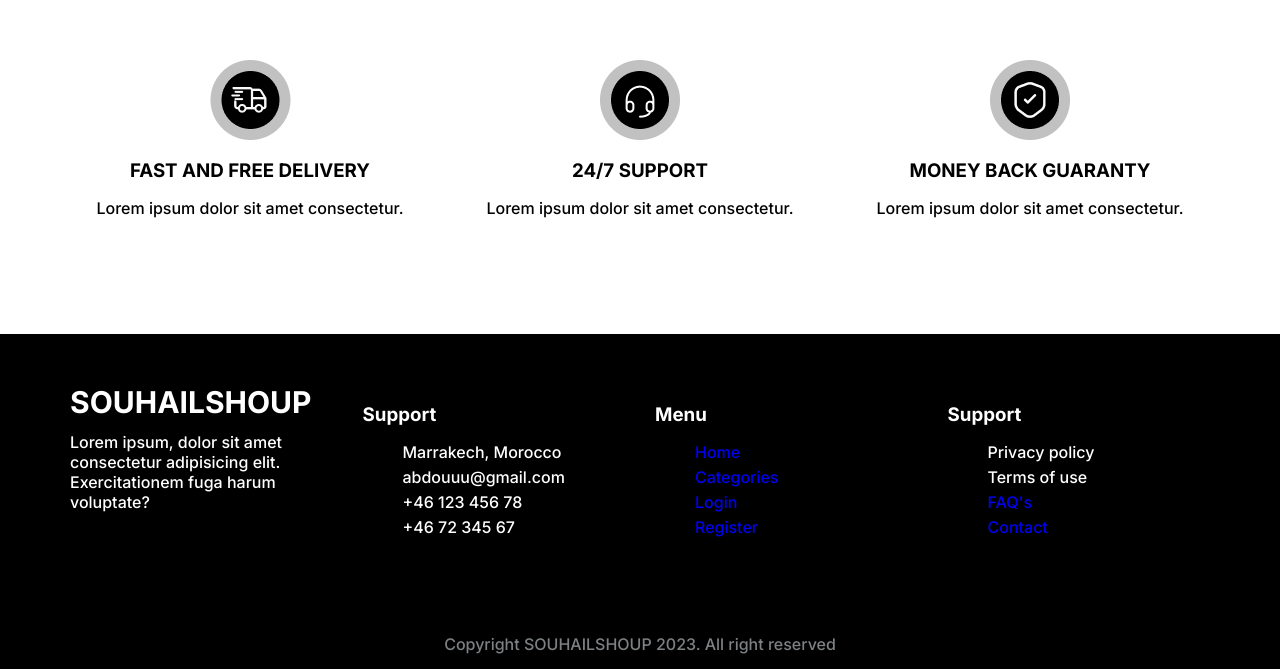
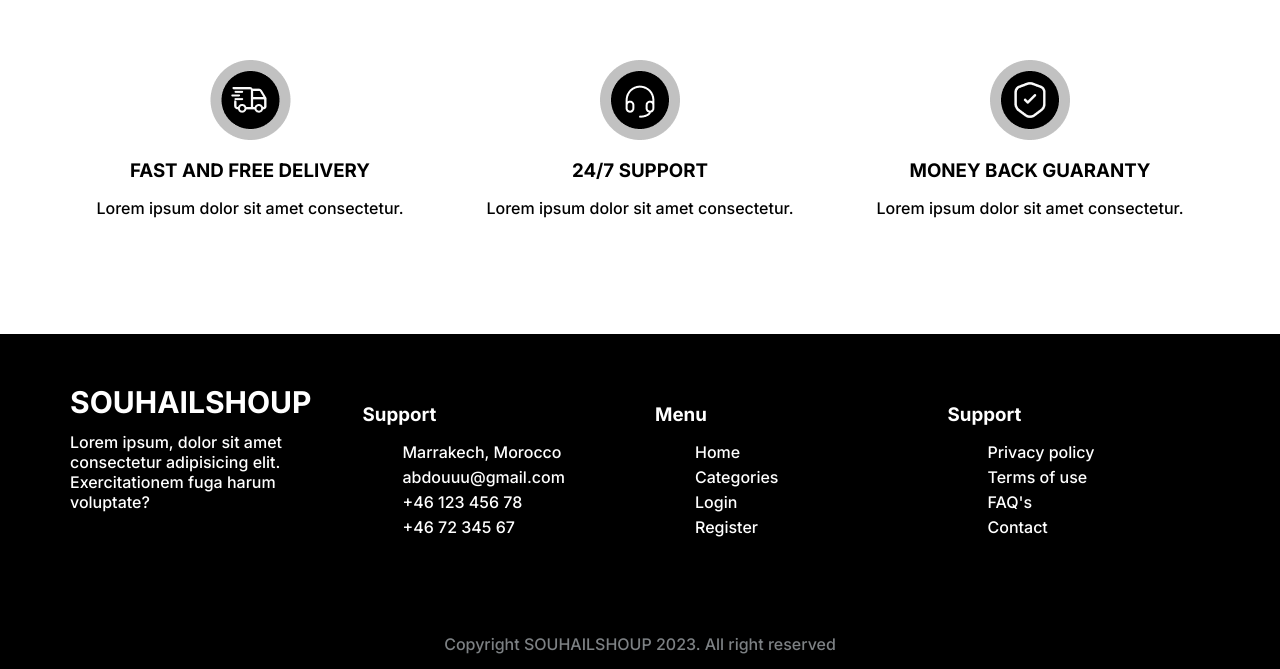
Before and after one commit to abdelghafouur/E-Commerce-website-template-Html-Css-Bootstrap, a plain HTML site: page index.html in a window 1280 px wide. Shown: the part 4949-5618 px from the top of the page. Drawn offline with nearby package versions, Linux system fonts and the light colour scheme.

Commit message:
edit link

```diff
--- a/css/style_nav.css
+++ b/css/style_nav.css
@@ -107,6 +107,9 @@ ul {
     margin-top: 10rem;
     background-color: var(--colo-dark-1);
   }
+  .footer a{
+    color: white;
+  }
   .footer_container {
     width: 100%;
     display: grid;
```
